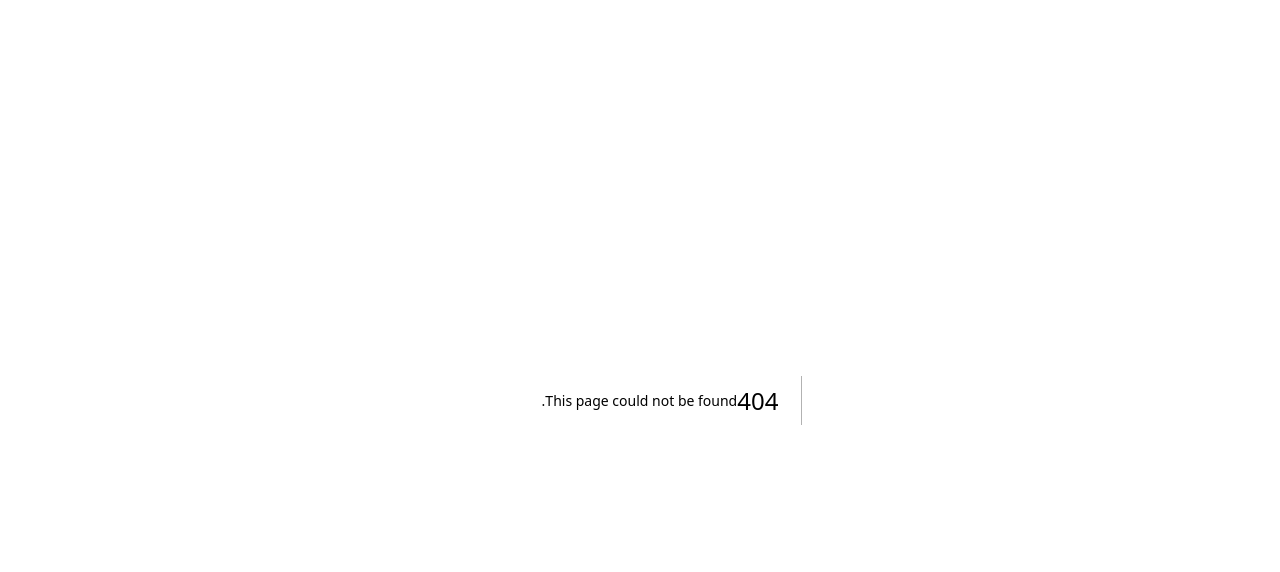
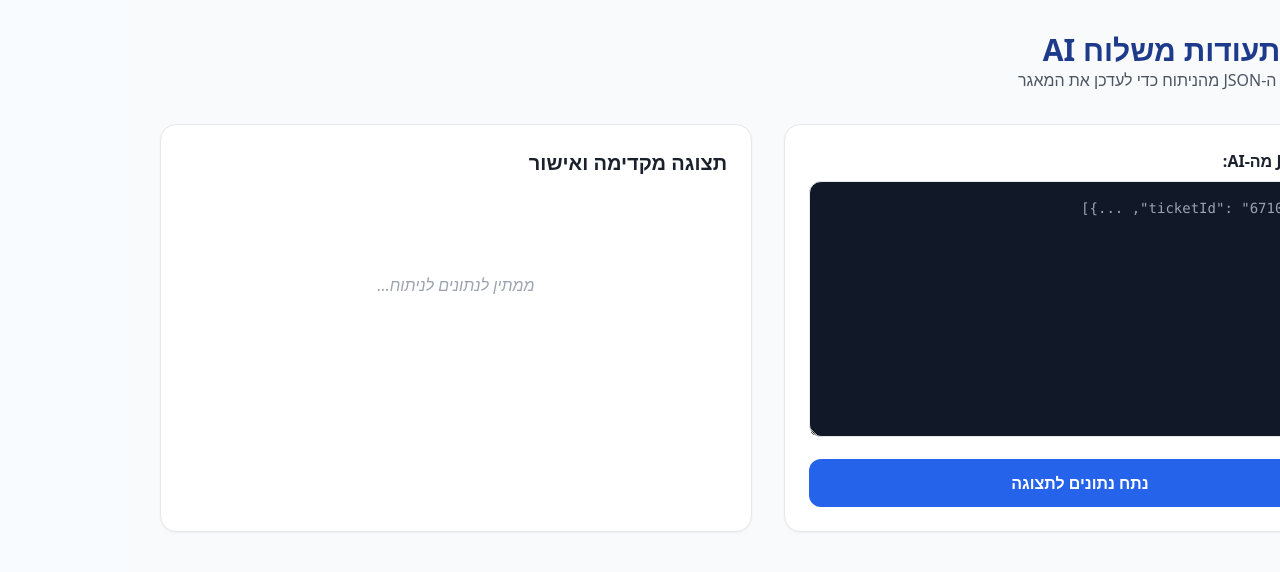
Before and after one commit to saban942025-cyber/ituran-94, a Next.js app: page /delivery-reports in a window 1280 px wide. Before the commit this address had no page. Shown: the top 572 px of the page. Built offline with nearby package versions, Linux system fonts and the light colour scheme.

Commit message:
Create page.tsx

```diff
--- /dev/null
+++ b/app/delivery-reports/page.tsx
@@ -0,0 +1,106 @@
+'use client';
+import { useState } from 'react';
+import { db } from '../../lib/firebase';
+import { ref, push, serverTimestamp } from 'firebase/database';
+
+export default function DeliveryReportsPage() {
+  const [jsonInput, setJsonInput] = useState('');
+  const [parsedData, setParsedData] = useState<any[]>([]);
+  const [isSaving, setIsSaving] = useState(false);
+
+  // פונקציה לעיבוד ה-JSON שהתקבל מהפקודה
+  const handleParse = () => {
+    try {
+      const data = JSON.parse(jsonInput);
+      setParsedData(Array.isArray(data) ? data : [data]);
+    } catch (e) {
+      alert('שגיאה בפורמט ה-JSON. וודא שהעתקת את הפלט מה-AI במדויק.');
+    }
+  };
+
+  // שמירת התעודות המאושרות ל-Firebase (היסטוריית תעודות)
+  const saveToFirebase = async () => {
+    setIsSaving(true);
+    try {
+      const historyRef = ref(db, 'delivery_history');
+      for (const ticket of parsedData) {
+        await push(historyRef, {
+          ...ticket,
+          processedAt: serverTimestamp(),
+          status: ticket.status || 'Pending'
+        });
+      }
+      alert('התעודות נשמרו בהצלחה במאגר ההיסטורי!');
+      setParsedData([]);
+      setJsonInput('');
+    } catch (e) {
+      console.error(e);
+      alert('שגיאה בשמירה ל-Firebase');
+    }
+    setIsSaving(false);
+  };
+
+  return (
+    <div className="min-h-screen bg-gray-50 p-8" dir="rtl">
+      <header className="mb-8">
+        <h1 className="text-3xl font-bold text-blue-900">קליטת תעודות משלוח AI</h1>
+        <p className="text-gray-600">הדבק את פלט ה-JSON מהניתוח כדי לעדכן את המאגר</p>
+      </header>
+
+      <div className="grid grid-cols-1 lg:grid-cols-2 gap-8">
+        {/* אזור הזנת פקודה */}
+        <div className="bg-white p-6 rounded-2xl shadow-sm border">
+          <label className="block font-bold mb-2">פלט JSON מה-AI:</label>
+          <textarea
+            className="w-full h-64 p-4 border rounded-xl font-mono text-sm bg-gray-900 text-green-400"
+            placeholder='[{"ticketId": "6710318", ...}]'
+            value={jsonInput}
+            onChange={(e) => setJsonInput(e.target.value)}
+          />
+          <button
+            onClick={handleParse}
+            className="mt-4 w-full bg-blue-600 text-white font-bold py-3 rounded-xl hover:bg-blue-700 transition"
+          >
+            נתח נתונים לתצוגה
+          </button>
+        </div>
+
+        {/* תצוגת אישור לפני שמירה */}
+        <div className="bg-white p-6 rounded-2xl shadow-sm border">
+          <h2 className="text-xl font-bold mb-4">תצוגה מקדימה ואישור</h2>
+          {parsedData.length > 0 ? (
+            <div className="space-y-4">
+              {parsedData.map((ticket, idx) => (
+                <div key={idx} className={`p-4 rounded-lg border-2 ${ticket.status === 'Red' ? 'border-red-200 bg-red-50' : 'border-green-200 bg-green-50'}`}>
+                  <div className="flex justify-between items-start">
+                    <div>
+                      <span className="font-black text-lg">#{ticket.ticketId}</span>
+                      <p className="font-bold">{ticket.customer}</p>
+                    </div>
+                    <span className={`px-2 py-1 rounded text-xs font-bold ${ticket.status === 'Red' ? 'bg-red-500 text-white' : 'bg-green-500 text-white'}`}>
+                      {ticket.status === 'Red' ? 'טעון בדיקה' : 'תקין'}
+                    </span>
+                  </div>
+                  <div className="mt-2 text-sm grid grid-cols-2 gap-2">
+                    <p><b>נהג:</b> {ticket.driver}</p>
+                    <p><b>זמן מנוף:</b> {ticket.craneMinutes} דק'</p>
+                    <p className="col-span-2 text-xs text-gray-500 italic"><b>הערות:</b> {ticket.notes || 'אין'}</p>
+                  </div>
+                </div>
+              ))}
+              <button
+                onClick={saveToFirebase}
+                disabled={isSaving}
+                className="w-full bg-green-600 text-white font-bold py-3 rounded-xl hover:bg-green-700 disabled:opacity-50"
+              >
+                {isSaving ? 'שומר במאגר...' : 'אשר ושמור בהיסטוריה'}
+              </button>
+            </div>
+          ) : (
+            <p className="text-gray-400 italic text-center py-20">ממתין לנתונים לניתוח...</p>
+          )}
+        </div>
+      </div>
+    </div>
+  );
+}
```
